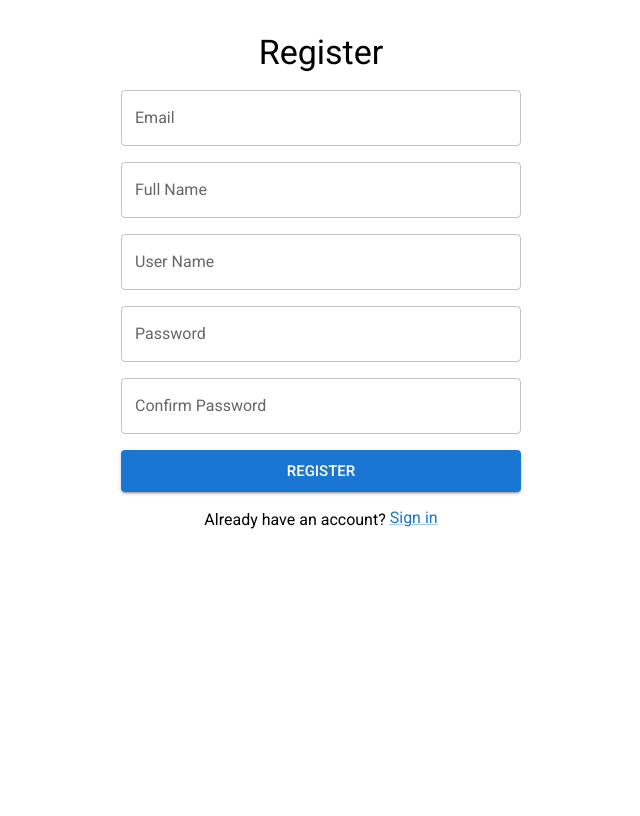
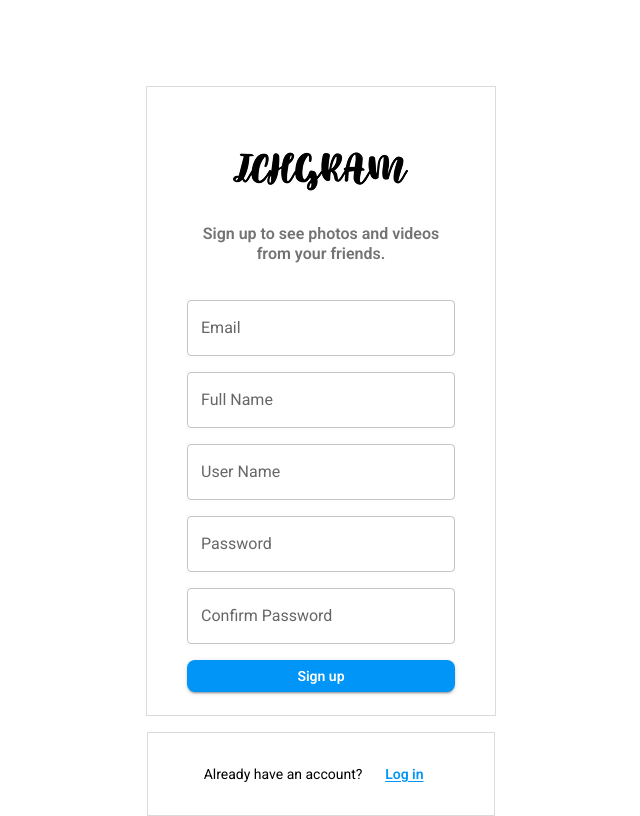
Before and after one commit to AlmiraTolstova/ichgram, a React (Vite) app in the folder client/ichgram/: page /register in a window 1280 px wide. Shown: the whole page, without its empty margins (319-959 px from the left). Built offline with nearby package versions, Linux system fonts and the light colour scheme.

Commit message:
Changing styles on the register page

```diff
--- a/client/ichgram/src/pages/login/styles.module.css
+++ b/client/ichgram/src/pages/login/styles.module.css
@@ -1,4 +1,4 @@
-.container {
+/* .container {
   max-width: 400px;
   margin: 0 auto;
   padding: 2rem;
@@ -29,4 +29,4 @@ button:disabled {
 .message {
   text-align: center;
   color: red;
-}
+} */
--- a/client/ichgram/src/pages/register/index.jsx
+++ b/client/ichgram/src/pages/register/index.jsx
@@ -3,12 +3,14 @@ import { useForm } from "react-hook-form";
 import { Box, Button, TextField, Typography, Link } from "@mui/material";
 import { Link as RouterLink, useNavigate } from "react-router-dom";
 import { useDispatch, useSelector } from "react-redux";
+import Logo from "../../assets/ICHGRAM.png";
 
 import {
   register as registerUser,
   resetState,
 } from "../../redux/slices/authSlice";
 import { Status } from "../../utils/Status";
+import BtnLogin from "../../components/btnLogin";
 
 function Register() {
   const dispatch = useDispatch();
@@ -58,21 +60,59 @@ function Register() {
 
   return (
     <Box
+      sx={{
+        marginTop: "5.375rem",
+        display: "flex",
+        justifyContent: "center",
+        flexDirection: "column",
+        alignItems: "center",
+      }}
+    >
+      <Box
+        sx={{
+          border: "1px solid #DBDBDB",
+          display: "flex",
+          flexDirection: "column",
+          alignItems: "center",
+          padding: "1.875rem 2.5rem 1.4375rem",
+        }}
+      >
+        <Box
+          component="img"
+          src={Logo}
+          alt="logo"
+          sx={{
+            width: "11.875rem",
+          }}
+        ></Box>
+        <Typography
+          variant="h6"
+          sx={{
+            maxWidth: "15.94rem",
+            // font-family: 'Roboto';
+            // fontStyle: "normal",
+            fontWeight: 600,
+            fontSize: "16px",
+            lineHeight: "20px",
+            display: "flex",
+            alignItems: "center",
+            textAlign: "center",
+            color: "#737373",
+            marginBottom: "36px",
+          }}
+        >
+          Sign up to see photos and videos from your friends.
+        </Typography>
+        <Box
           component="form"
           onSubmit={handleSubmit(onSubmit)}
           sx={{
-        maxWidth: 400,
-        mx: "auto",
-        mt: 4,
             display: "flex",
             flexDirection: "column",
             gap: 2,
+            minWidth: "16.75rem",
           }}
         >
-      <Typography variant="h4" sx={{ textAlign: "center" }}>
-        Register
-      </Typography>
-
           <TextField
             label="Email"
             type="email"
@@ -137,39 +177,73 @@ function Register() {
             fullWidth
             {...register("confirmPassword", {
               required: "Please confirm your password",
-          validate: (value) => value === password || "Passwords do not match",
+              validate: (value) =>
+                value === password || "Passwords do not match",
             })}
             error={!!errors.confirmPassword}
             helperText={errors.confirmPassword?.message}
           />
 
-      <Button
+          <BtnLogin
+            type="submit"
+            variant="contained"
+            disabled={status.register === Status.LOADING}
+          >
+            {status.register === Status.LOADING ? "Loading..." : "Sign up"}
+          </BtnLogin>
+
+          {/* <Button
             type="submit"
             variant="contained"
             size="large"
             disabled={status.register === Status.LOADING}
           >
             {status.register === Status.LOADING ? "Loading..." : "Register"}
-      </Button>
+          </Button> */}
 
           {isErrorRegister && <Typography color="error">{message}</Typography>}
 
           {isSuccessRegister && (
-        <Typography color="success.main">Registration successful</Typography>
+            <Typography color="success.main">
+              Registration successful
+            </Typography>
           )}
-
+        </Box>
+      </Box>
       <Box
         sx={{
+          maxWidth: "21.875rem",
+          marginTop: "1rem",
+          border: "1px solid  #DBDBDB",
           display: "flex",
+          alignItems: "center",
           justifyContent: "center",
-          gap: 0.5,
+          padding: "1.625rem 3.48rem 1.625rem",
+          gap: "0.5rem",
         }}
       >
-        <Typography>Already have an account?</Typography>
+        <Typography
+          sx={{
+            fontWeight: 400,
+            fontSize: "14px",
+            lineHeight: "18px",
+            color: "#000000",
+          }}
+        >
+          Already have an account?
+        </Typography>
 
-        <Link component={RouterLink} to="/">
+        {/* <Link component={RouterLink} to="/">
           Sign in
-        </Link>
+        </Link> */}
+        <BtnLogin
+          component={RouterLink}
+          to="/"
+          variantType="underline"
+          sx={{ minWidth: "4.25rem" }}
+        >
+          Log in
+        </BtnLogin>
       </Box>
     </Box>
   );
```
Lines whose indentation alone changed are shown as unchanged.
